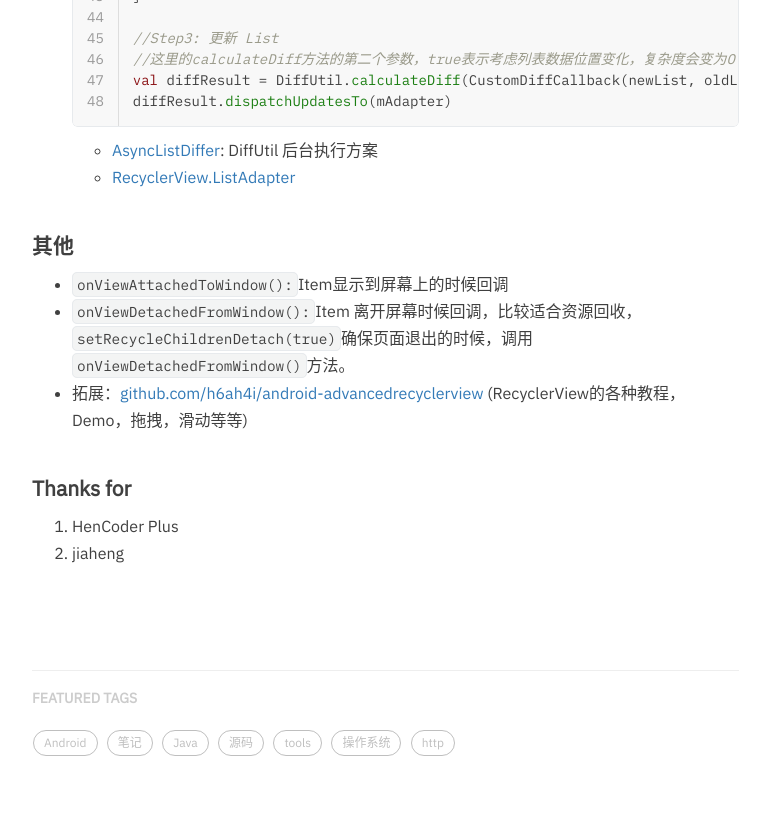
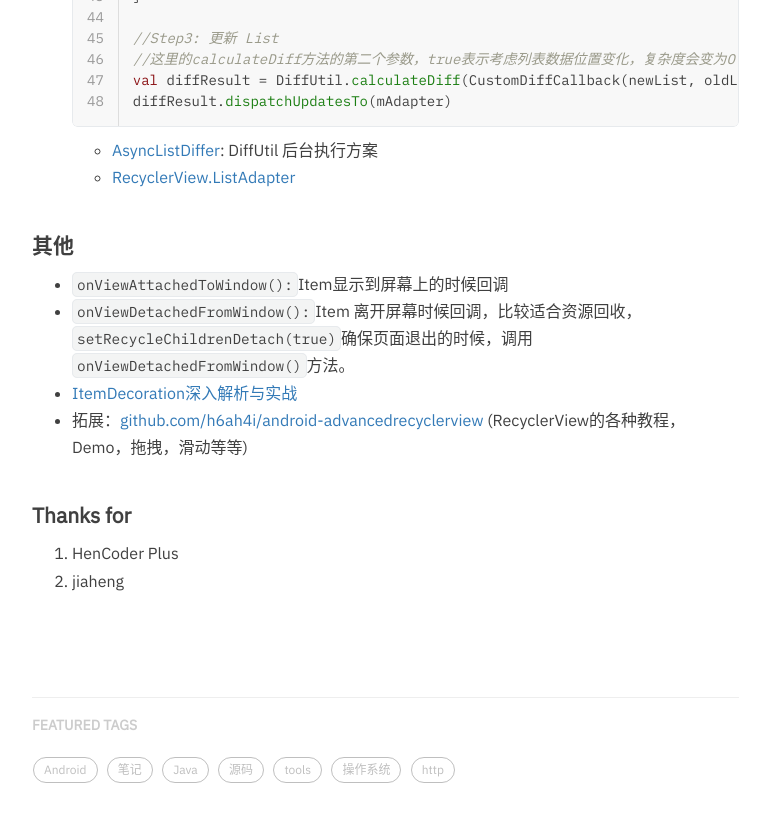
Before and after one commit to hurshi/hurshi.github.io, a Jekyll site: the page built from _posts/2019-04-25-android_recyclerView.md, in a window 1280 px wide and 900 px high, scrolled down 4125 px. Shown: the top 822 px of the window, without its empty margins (233-1003 px from the left). Built offline with Jekyll 4.4.1, drawn with Linux system fonts in a browser that asks for light colours; nearby versions of some CDN libraries; comment, search, counter and statistics services are not loaded.

Commit message:
add ItemDecoration posts

```diff
--- a/_posts/2019-04-25-android_recyclerView.md
+++ b/_posts/2019-04-25-android_recyclerView.md
@@ -171,6 +171,7 @@ G -.-> B
 
 * `onViewAttachedToWindow():`Item显示到屏幕上的时候回调
 * `onViewDetachedFromWindow():`Item 离开屏幕时候回调，比较适合资源回收，`setRecycleChildrenDetach(true)`确保页面退出的时候，调用`onViewDetachedFromWindow()`方法。
+* [ItemDecoration深入解析与实战](https://www.jianshu.com/p/f41db270d5fe)
 * 拓展：[github.com/h6ah4i/android-advancedrecyclerview](https://github.com/h6ah4i/android-advancedrecyclerview) (RecyclerView的各种教程，Demo，拖拽，滑动等等)
 
 #### Thanks for
```
